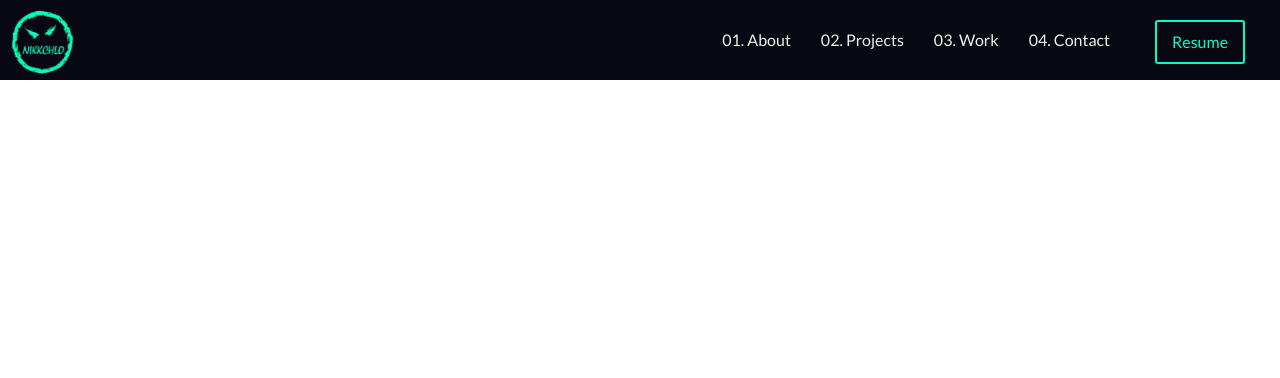
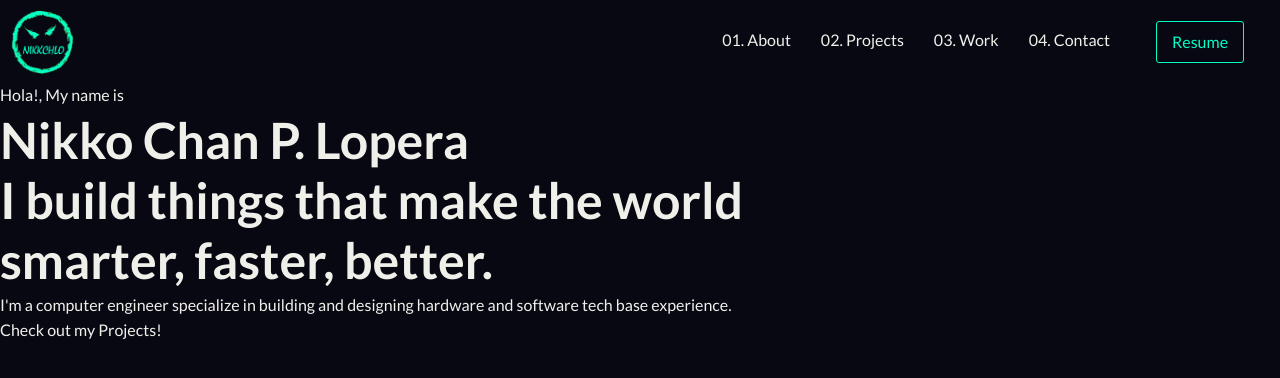
Before and after one commit to COE2019/NikkoChanLopera_E-Portfolio, a plain HTML site: page index.html in a window 1280 px wide. Drawn offline with Linux system fonts and the light colour scheme.

Commit message:
Introduction page
Started creating the Intro page of the web

```diff
--- a/CSS/main.css
+++ b/CSS/main.css
@@ -10,10 +10,25 @@ accent color: #00ffc6
 }
 
 a{
+    font-size: 16px;
     cursor: pointer;
+
 }
+h1{
+   font-size: 50px;
+   line-height: 60px;
+   font-weight: 600;
+}
+
+p{
+    font-size: 16px;
+    line-height: 30px;
+     }
+
 body {
-    background-color: var();
+    background-color: var(--Background-color);
+    color: var(--body-text);
+    font-family: 'Lato', sans-serif;
 }
 
 .header-main{
@@ -77,7 +92,7 @@ body {
 
 .header-main-resume a{
     color: #00ffc6;
-    border: 2px solid #00ffc6;
+    border: 1px solid #00ffc6;
     margin-bottom: 7px;
     padding: 15px 15px;
     border-radius: 3px;
--- a/index.html
+++ b/index.html
@@ -9,6 +9,7 @@
     <link href="https://fonts.googleapis.com/css2?family=Lato:ital,wght@0,100;0,300;0,400;0,700;0,900;1,400;1,900&display=swap" rel="stylesheet">
     <link rel="stylesheet" href="CSS/main.css">
     <link rel="stylesheet" href="CSS/reset.css">
+    <link rel="stylesheet" href="CSS/index.css">
 </head>
 <body>
     <header class="header-main">
@@ -24,12 +25,23 @@
             </ul>
             <div class="header-main-resume">
                 <a href="">Resume</a>
-
             </div>
         </nav>
-
-
     </header>
+    <main>
+        <div class="main-greeting">
+            <p>Hola!, My name is</p>
+        </div>
+        <div>
+            <h1>Nikko Chan P. Lopera <br> I build things that make the world <br> smarter, faster, better.</h1>
+        </div>
+        <div>
+            <p>I'm a computer engineer specialize in building and designing hardware and software tech base experience.</p>
+        </div>
+        <div>
+            <a href="">Check out my Projects!</a>
+        </div>
+    </main>
 
 </body>
 </html>
```
Also changed, not shown: CSS/index.css (added).
